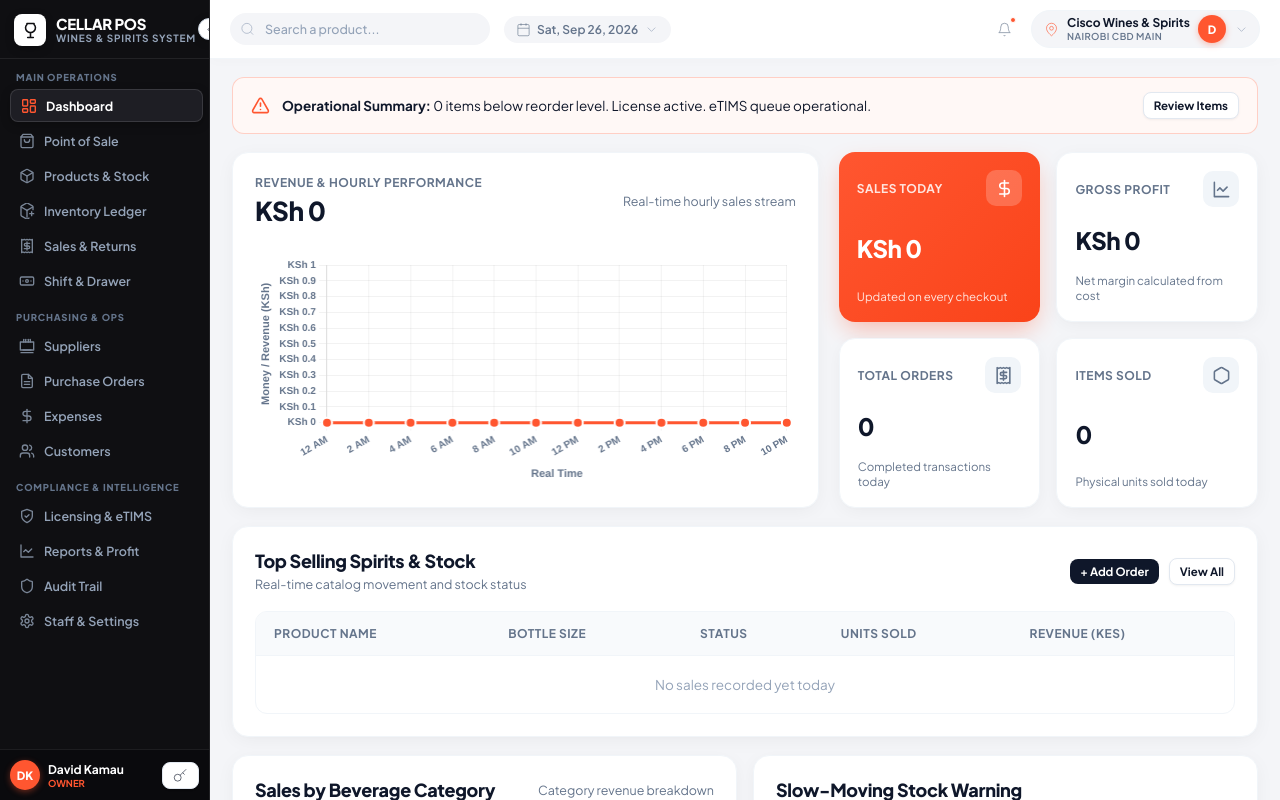
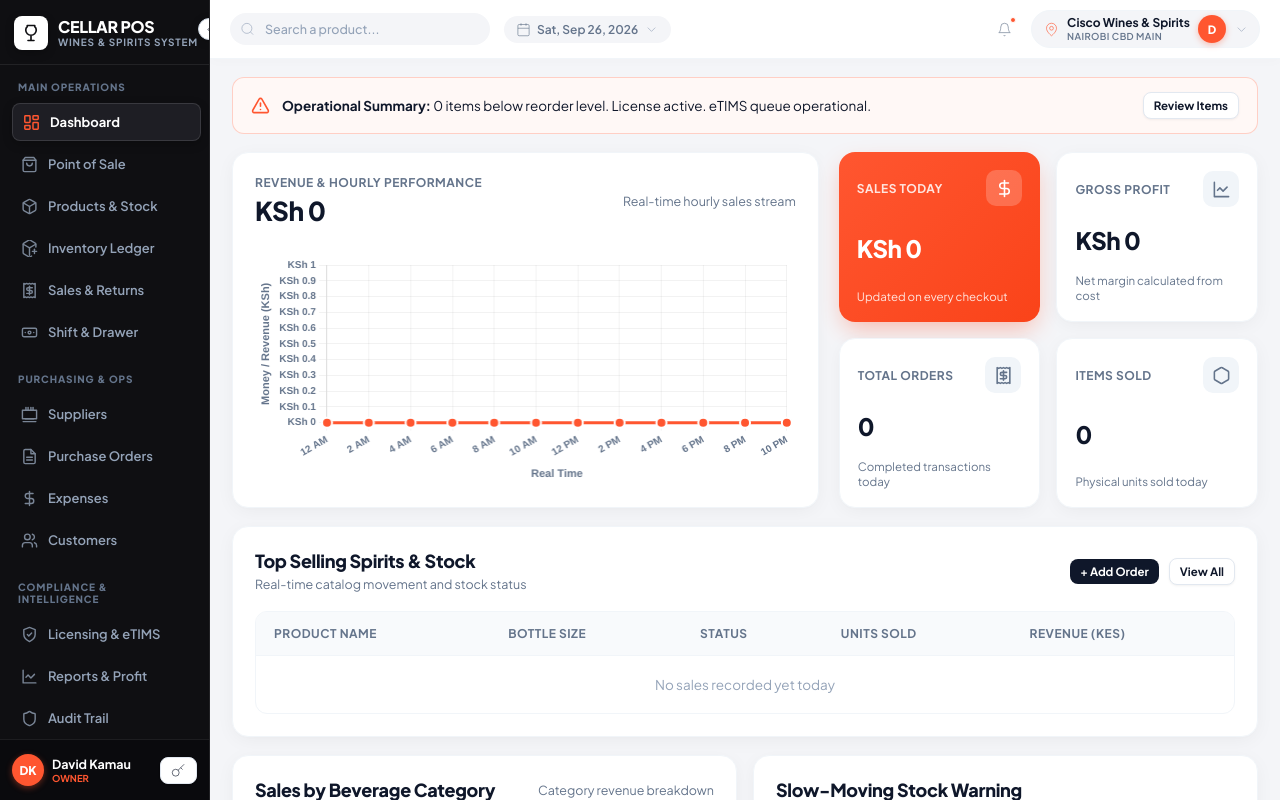
Before and after one commit to Junior-Dan/POS, a website built with Vite: page index.html in a window 1280 px wide. Built offline with nearby package versions, Linux system fonts and the light colour scheme; files whose address does not match are found by name.

Commit message:
style: spread sidebar nav items vertically going down while keeping narrow width

```diff
--- a/src/styles/main.css
+++ b/src/styles/main.css
@@ -207,11 +207,11 @@ svg.icon-lg { width: 24px; height: 24px; }
   justify-content: center;
 }
 
-.sidebar-header { padding: 14px 14px 12px; border-bottom: 1px solid var(--sidebar-border); }
+.sidebar-header { padding: 16px 14px 14px; border-bottom: 1px solid var(--sidebar-border); }
 .brand-box { display: flex; align-items: center; gap: 10px; }
 .brand-mark {
-  width: 32px;
-  height: 32px;
+  width: 34px;
+  height: 34px;
   background: #ffffff;
   border-radius: 8px;
   display: flex;
@@ -221,8 +221,8 @@ svg.icon-lg { width: 24px; height: 24px; }
   flex-shrink: 0;
   box-shadow: 0 3px 8px rgba(0,0,0,0.25);
 }
-.brand-mark svg { width: 17px; height: 17px; color: #0f0f12; }
-.brand-title { font-size: 15px; font-weight: 800; color: #ffffff; letter-spacing: -0.3px; line-height: 1.1; }
+.brand-mark svg { width: 18px; height: 18px; color: #0f0f12; }
+.brand-title { font-size: 16px; font-weight: 800; color: #ffffff; letter-spacing: -0.3px; line-height: 1.1; }
 .brand-subtitle { font-size: 9.5px; color: #94a3b8; text-transform: uppercase; letter-spacing: 0.6px; font-weight: 700; }
 
 .branch-selector {
@@ -237,19 +237,19 @@ svg.icon-lg { width: 24px; height: 24px; }
   justify-content: space-between;
 }
 
-.sidebar-nav { padding: 12px 8px; flex: 1; overflow-y: auto; display: flex; flex-direction: column; gap: 14px; }
-.nav-section { display: flex; flex-direction: column; gap: 2px; }
-.nav-section-title { font-size: 9.5px; text-transform: uppercase; letter-spacing: 0.8px; color: #64748b; font-weight: 800; padding: 0 8px 4px; }
+.sidebar-nav { padding: 16px 10px; flex: 1; overflow-y: auto; display: flex; flex-direction: column; gap: 22px; }
+.nav-section { display: flex; flex-direction: column; gap: 4px; }
+.nav-section-title { font-size: 10px; text-transform: uppercase; letter-spacing: 0.9px; color: #64748b; font-weight: 800; padding: 0 8px 6px; }
 
-/* Smooth Compact Sidebar Nav Buttons */
+/* Smooth Squeezed Sideways, Vertically Spaced Nav Buttons */
 .nav-btn {
   display: flex;
   align-items: center;
-  gap: 9px;
-  padding: 7.5px 10px;
-  border-radius: var(--radius-sm);
+  gap: 10px;
+  padding: 9.5px 10px;
+  border-radius: 8px;
   color: var(--sidebar-text);
-  font-size: 12.5px;
+  font-size: 13px;
   font-weight: 600;
   text-align: left;
   width: 100%;
@@ -258,7 +258,7 @@ svg.icon-lg { width: 24px; height: 24px; }
   border: 1px solid transparent;
   white-space: nowrap;
 }
-.nav-btn svg { width: 16px; height: 16px; opacity: 0.8; color: var(--sidebar-text); transition: all 0.18s; flex-shrink: 0; }
+.nav-btn svg { width: 17px; height: 17px; opacity: 0.8; color: var(--sidebar-text); transition: all 0.18s; flex-shrink: 0; }
 .nav-btn:hover { background: var(--sidebar-hover); color: #ffffff; transform: translateX(2px); }
 .nav-btn:hover svg { opacity: 1; color: #ffffff; }
 .nav-btn.active {
@@ -272,11 +272,11 @@ svg.icon-lg { width: 24px; height: 24px; }
 .nav-btn.active svg { color: var(--accent); opacity: 1; transform: scale(1.05); }
 .nav-badge { margin-left: auto; background: var(--accent); color: #fff; font-size: 9.5px; font-weight: 800; padding: 2px 6px; border-radius: 8px; }
 
-.sidebar-footer { padding: 10px 10px; border-top: 1px solid var(--sidebar-border); display: flex; flex-direction: column; gap: 8px; background: rgba(0,0,0,0.3); }
+.sidebar-footer { padding: 14px 12px; border-top: 1px solid var(--sidebar-border); display: flex; flex-direction: column; gap: 8px; background: rgba(0,0,0,0.3); }
 .user-card { display: flex; align-items: center; gap: 8px; }
-.user-avatar { width: 30px; height: 30px; border-radius: 50%; background: var(--accent); color: #ffffff; font-weight: 800; font-size: 11.5px; display: flex; align-items: center; justify-content: center; flex-shrink: 0; box-shadow: 0 2px 6px rgba(255,86,48,0.4); }
+.user-avatar { width: 32px; height: 32px; border-radius: 50%; background: var(--accent); color: #ffffff; font-weight: 800; font-size: 12px; display: flex; align-items: center; justify-content: center; flex-shrink: 0; box-shadow: 0 2px 6px rgba(255,86,48,0.4); }
 .user-details { display: flex; flex-direction: column; flex: 1; min-width: 0; }
-.user-name-text { font-size: 12px; font-weight: 700; color: #ffffff; white-space: nowrap; overflow: hidden; text-overflow: ellipsis; }
+.user-name-text { font-size: 12.5px; font-weight: 700; color: #ffffff; white-space: nowrap; overflow: hidden; text-overflow: ellipsis; }
 .user-role-badge { font-size: 9.5px; color: var(--accent); font-weight: 700; text-transform: uppercase; }
 
 /* Main Wrapper & Modern Light Header */
```
